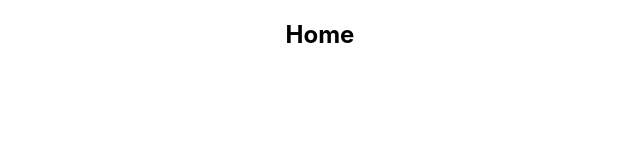
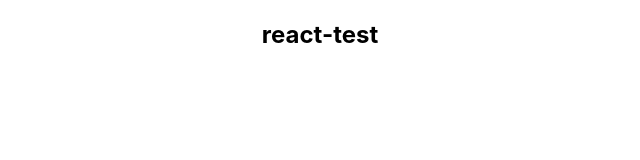
Before and after one commit to jerichochua/react-test, a React (Create React App) app: page / in a window 1280 px wide. Shown: the top 160 px of the page, without its empty margins (320-960 px from the left). Built offline with nearby package versions, Linux system fonts and the light colour scheme.

Commit message:
Remove react-router-dom

```diff
--- a/package.json
+++ b/package.json
@@ -10,7 +10,6 @@
     "gh-pages": "^3.2.3",
     "react": "^17.0.2",
     "react-dom": "^17.0.2",
-    "react-router-dom": "^5.2.0",
     "react-scripts": "4.0.3",
     "web-vitals": "^1.1.2"
   },
--- a/public/index.html
+++ b/public/index.html
@@ -11,7 +11,7 @@
     />
     <link rel="apple-touch-icon" href="%PUBLIC_URL%/logo192.png" />
     <link rel="manifest" href="%PUBLIC_URL%/manifest.json" />
-    <title>React App</title>
+    <title>react-test</title>
   </head>
   <body>
     <noscript>You need to enable JavaScript to run this app.</noscript>
--- a/src/App.js
+++ b/src/App.js
@@ -1,37 +1,7 @@
-import {
-  BrowserRouter as Router,
-  Switch,
-  Route
-} from "react-router-dom";
-
 export default function App() {
-  return (
-    <Router basename="/react-test">
-      <div className="container">
-        <Switch>
-          <Route path="/about">
-            <About />
-          </Route>
-          <Route path="/contact">
-            <Contact />
-          </Route>
-          <Route path="/">
-            <Home />
-          </Route>
-        </Switch>
-      </div>
-    </Router>
-  );
+    return (
+        <div className="container">
+            <h2>react-test</h2>
+        </div>
+    );
 }
-
-function Home() {
-  return <h2>Home</h2>;
-}
-
-function About() {
-  return <h2>About</h2>;
-}
-
-function Contact() {
-  return <h2>Contact</h2>;
-}
```
Also changed, not shown: 1 other file (tests, documents, lock files or other folders).
